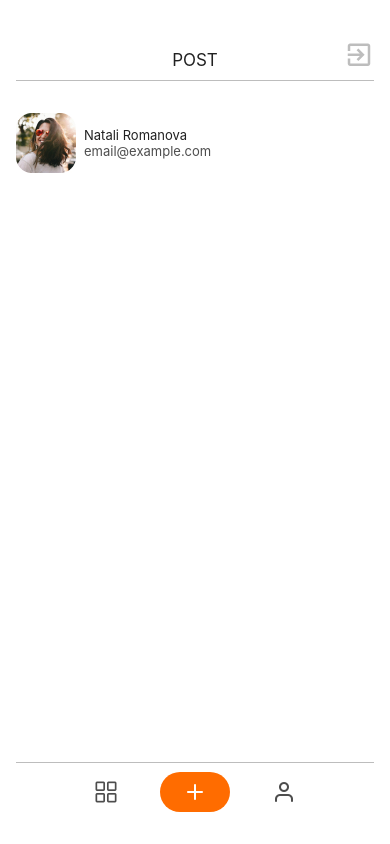
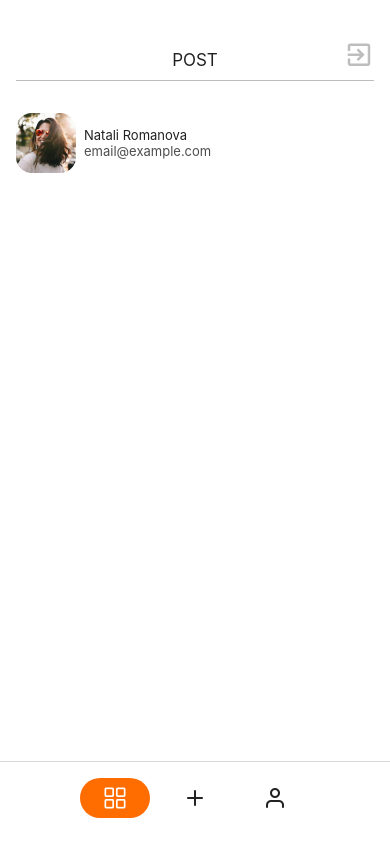
Before and after one commit to OlhaSuchok/reactNative-hw, a React Native app: screen /Home in a window 390 px wide. Built offline with nearby package versions, Linux system fonts and the light colour scheme.

Commit message:
Fixed tab navigation styles

```diff
--- a/App.js
+++ b/App.js
@@ -1,21 +1,10 @@
 import React from "react";
-
 import { NavigationContainer } from "@react-navigation/native";
-import { createStackNavigator } from "@react-navigation/stack";
-import { createBottomTabNavigator } from "@react-navigation/bottom-tabs";
-
 import { useFonts } from "expo-font";
-import { LoginScreen } from "./src/Screens/Auth/LoginScreen/LoginScreen";
-import { RegistrationScreen } from "./src/Screens/Auth/RegistrationScreen/RegistrationScreen";
-import { PostScreen } from "./src/Screens/Main/PostScreen/PostScreen";
-import { CreatePostScreen } from "./src/Screens/Main/CreatePostsScreen/CreatePostsScreen";
-import { CommentsScreen } from "./src/Screens/Main/CommentsScreen/CommentsScreen";
-import { ProfileScreen } from "./src/Screens/Main/ProfileScreen/ProfileScreen";
-
-const AuthStack = createStackNavigator();
-const MainStack = createStackNavigator();
+import { useRoute } from "./router";
 
 export default function App() {
+  const routing = useRoute(1);
   const [fontsLoaded] = useFonts({
     "Roboto - regular": require("./assets/fonts/Roboto/Roboto-Regular.ttf"),
     "Roboto - medium": require("./assets/fonts/Roboto/Roboto-Medium.ttf"),
@@ -27,40 +16,5 @@ export default function App() {
     return null;
   }
 
-  return (
-    <NavigationContainer>
-      <AuthStack.Navigator>
-        {/* <AuthStack.Screen
-          name="Register"
-          component={RegistrationScreen}
-          options={{ headerShown: false }}
-        />
-        <AuthStack.Screen
-          name="Login"
-          component={LoginScreen}
-          options={{ headerShown: false }}
-        /> */}
-        <AuthStack.Screen
-          name="Posts"
-          component={PostScreen}
-          options={{ headerShown: false }}
-        />
-        <AuthStack.Screen
-          name="CreatePosts"
-          component={CreatePostScreen}
-          options={{ headerShown: false }}
-        />
-        <AuthStack.Screen
-          name="Comments"
-          component={CommentsScreen}
-          options={{ headerShown: false }}
-        />
-        <AuthStack.Screen
-          name="Profile"
-          component={ProfileScreen}
-          options={{ headerShown: false }}
-        />
-      </AuthStack.Navigator>
-    </NavigationContainer>
-  );
+  return <NavigationContainer>{routing}</NavigationContainer>;
 }
--- /dev/null
+++ b/router.js
@@ -0,0 +1,36 @@
+import React from "react";
+import { createStackNavigator } from "@react-navigation/stack";
+
+import { LoginScreen } from "./src/Screens/Auth/LoginScreen/LoginScreen";
+import { RegistrationScreen } from "./src/Screens/Auth/RegistrationScreen/RegistrationScreen";
+import { Home } from "./src/Screens/Main/Home/Home";
+
+const Stack = createStackNavigator();
+
+export const useRoute = (isAuth) => {
+  if (!isAuth) {
+    return (
+      <Stack.Navigator>
+        <Stack.Screen
+          name="Register"
+          component={RegistrationScreen}
+          options={{ headerShown: false }}
+        />
+        <Stack.Screen
+          name="Login"
+          component={LoginScreen}
+          options={{ headerShown: false }}
+        />
+      </Stack.Navigator>
+    );
+  }
+  return (
+    <Stack.Navigator>
+      <Stack.Screen
+        name="Home"
+        component={Home}
+        options={{ headerShown: false }}
+      />
+    </Stack.Navigator>
+  );
+};
--- /dev/null
+++ b/src/Screens/Main/Home/Home.jsx
@@ -0,0 +1,106 @@
+import React from "react";
+import { View, TouchableOpacity } from "react-native";
+import { createBottomTabNavigator } from "@react-navigation/bottom-tabs";
+
+import { AntDesign } from "@expo/vector-icons";
+import { Feather } from "@expo/vector-icons";
+
+import { PostScreen } from "../PostScreen/PostScreen";
+import { CreatePostScreen } from "../CreatePostsScreen/CreatePostsScreen";
+import { CommentsScreen } from "../CommentsScreen/CommentsScreen";
+import { ProfileScreen } from "../ProfileScreen/ProfileScreen";
+
+import { styles } from "./Home.styled";
+
+const MainTab = createBottomTabNavigator();
+
+export const Home = () => {
+  return (
+    <MainTab.Navigator
+      screenOptions={{
+        tabBarShowLabel: false,
+        tabBarStyle: {
+          position: "absolute",
+          alignItems: "center",
+          height: 83,
+          paddingTop: 10,
+          paddingBottom: 20,
+          flexDirection: "row",
+        },
+        tabBarItemStyle: { width: 70, height: 40 },
+      }}
+    >
+      <MainTab.Screen
+        name="Posts"
+        component={PostScreen}
+        options={{
+          headerShown: false,
+          tabBarIcon: ({ focused, color, size }) => (
+            <View
+              style={{
+                ...styles.buttonPlus,
+                backgroundColor: focused ? "#FF6C00" : "transparent",
+                left: 50,
+              }}
+            >
+              <AntDesign
+                name="appstore-o"
+                size={24}
+                style={{
+                  color: focused ? "#FFFFFF" : "#212121",
+                }}
+              />
+            </View>
+          ),
+        }}
+      />
+      <MainTab.Screen
+        name="CreatePost"
+        component={CreatePostScreen}
+        options={{
+          headerShown: false,
+          tabBarIcon: ({ focused, color, size }) => (
+            <View
+              style={{
+                ...styles.buttonPlus,
+                backgroundColor: focused ? "#FF6C00" : "transparent",
+              }}
+            >
+              <Feather
+                name="plus"
+                size={24}
+                style={{
+                  color: focused ? "#FFFFFF" : "#212121",
+                }}
+              />
+            </View>
+          ),
+        }}
+      />
+      <MainTab.Screen
+        name="Profile"
+        component={ProfileScreen}
+        options={{
+          headerShown: false,
+          tabBarIcon: ({ focused, color, size }) => (
+            <View
+              style={{
+                ...styles.buttonPlus,
+                backgroundColor: focused ? "#FF6C00" : "transparent",
+                right: 50,
+              }}
+            >
+              <Feather
+                name="user"
+                size={24}
+                style={{
+                  color: focused ? "#FFFFFF" : "#212121",
+                }}
+              />
+            </View>
+          ),
+        }}
+      />
+    </MainTab.Navigator>
+  );
+};
--- /dev/null
+++ b/src/Screens/Main/Home/Home.styled.js
@@ -0,0 +1,22 @@
+import { StyleSheet } from "react-native";
+
+export const styles = StyleSheet.create({
+  navigation: {
+    flexDirection: "row",
+    alignItems: "center",
+    justifyContent: "center",
+    paddingTop: 10,
+    paddingBottom: 32,
+  },
+  button: {},
+  buttonPlus: {
+    position: "relative",
+    justifyContent: "center",
+    alignItems: "center",
+    width: 70,
+    height: 40,
+    paddingBottom: 0,
+    paddingTop: 0,
+    borderRadius: 35,
+  },
+});
--- a/src/Screens/Main/PostScreen/PostScreen.jsx
+++ b/src/Screens/Main/PostScreen/PostScreen.jsx
@@ -10,7 +10,6 @@ import {
 import { MaterialCommunityIcons } from "@expo/vector-icons";
 
 import { Line } from "../../../components/Line/Line";
-import { Footer } from "../../../components/Footer/Footer";
 import { styles } from "./PostScreen.styled";
 
 export const PostScreen = ({ navigation }) => {
@@ -54,7 +53,6 @@ export const PostScreen = ({ navigation }) => {
           </View>
         </View>
         <View style={styles.posts}></View>
-        <Footer navigation={navigation} />
       </View>
     </TouchableWithoutFeedback>
   );
--- a/src/Screens/Main/ProfileScreen/ProfileScreen.jsx
+++ b/src/Screens/Main/ProfileScreen/ProfileScreen.jsx
@@ -14,8 +14,6 @@ import { AntDesign } from "@expo/vector-icons";
 import { FontAwesome } from "@expo/vector-icons";
 import { EvilIcons } from "@expo/vector-icons";
 import { MaterialCommunityIcons } from "@expo/vector-icons";
-
-import { Footer } from "../../../components/Footer/Footer";
 
 import { styles } from "./ProfileScreen.styled";
 
@@ -172,7 +170,6 @@ export const ProfileScreen = ({ navigation }) => {
             </View>
           </KeyboardAvoidingView>
         </ImageBackground>
-        <Footer navigation={navigation} />
       </View>
     </TouchableWithoutFeedback>
   );
--- a/src/Screens/Main/ProfileScreen/ProfileScreen.styled.js
+++ b/src/Screens/Main/ProfileScreen/ProfileScreen.styled.js
@@ -6,7 +6,7 @@ export const styles = StyleSheet.create({
     backgroundColor: "#fff",
   },
   form: {
-    height: 549,
+    height: 620,
     width: "100%",
     backgroundColor: "#FFFFFF",
     borderTopLeftRadius: 25,
@@ -33,7 +33,7 @@ export const styles = StyleSheet.create({
   avatarWrapper: {
     marginRight: "auto",
     marginLeft: "auto",
-    marginBottom: 32,
+    marginBottom: 30,
     width: 120,
     height: 120,
     borderRadius: 16,
@@ -48,7 +48,7 @@ export const styles = StyleSheet.create({
   title: {
     marginRight: "auto",
     marginLeft: "auto",
-    marginBottom: 32,
+    marginBottom: 30,
     color: "#212121",
     fontFamily: "Roboto - medium",
     fontStyle: "normal",
--- a/src/components/NavigationButton/NavigationButton.jsx
+++ b/src/components/NavigationButton/NavigationButton.jsx
@@ -11,7 +11,7 @@ export const NavigationButton = ({ navigation }) => {
       <TouchableOpacity
         style={styles.button}
         activeOpacity={0.7}
-        onPress={() => navigation.navigate("Posts")}
+        // onPress={() => navigation.navigate("Posts")}
       >
         <AntDesign
           name="appstore-o"
@@ -23,14 +23,14 @@ export const NavigationButton = ({ navigation }) => {
       <TouchableOpacity
         style={styles.buttonPlus}
         activeOpacity={0.7}
-        onPress={() => navigation.navigate("CreatePosts")}
+        // onPress={() => navigation.navigate("CreatePosts")}
       >
         <Feather name="plus" size={24} color="#FFFFFF" />
       </TouchableOpacity>
       <TouchableOpacity
         style={styles.button}
         activeOpacity={0.7}
-        onPress={() => navigation.navigate("Profile")}
+        // onPress={() => navigation.navigate("Profile")}
       >
         <Feather
           name="user"
```
